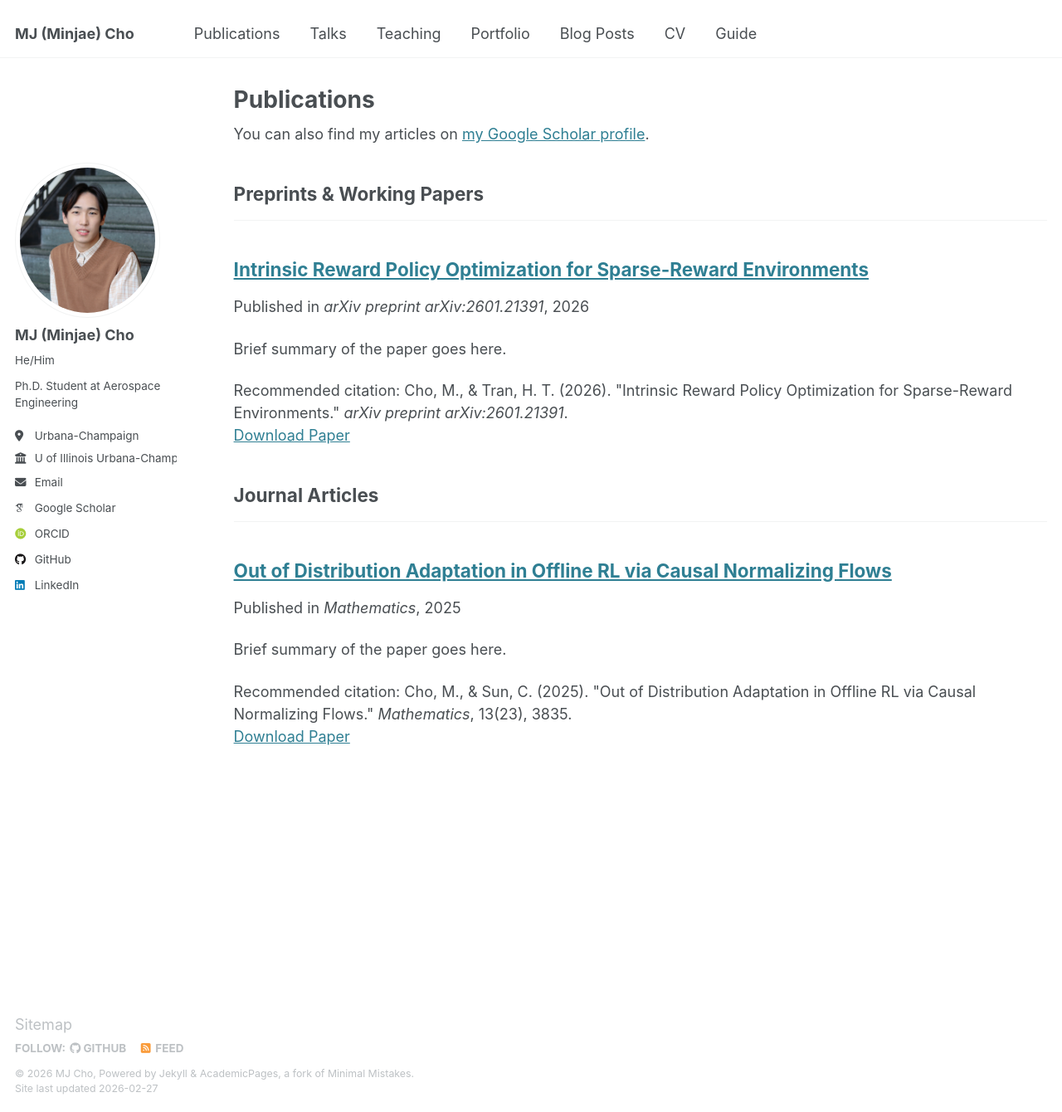
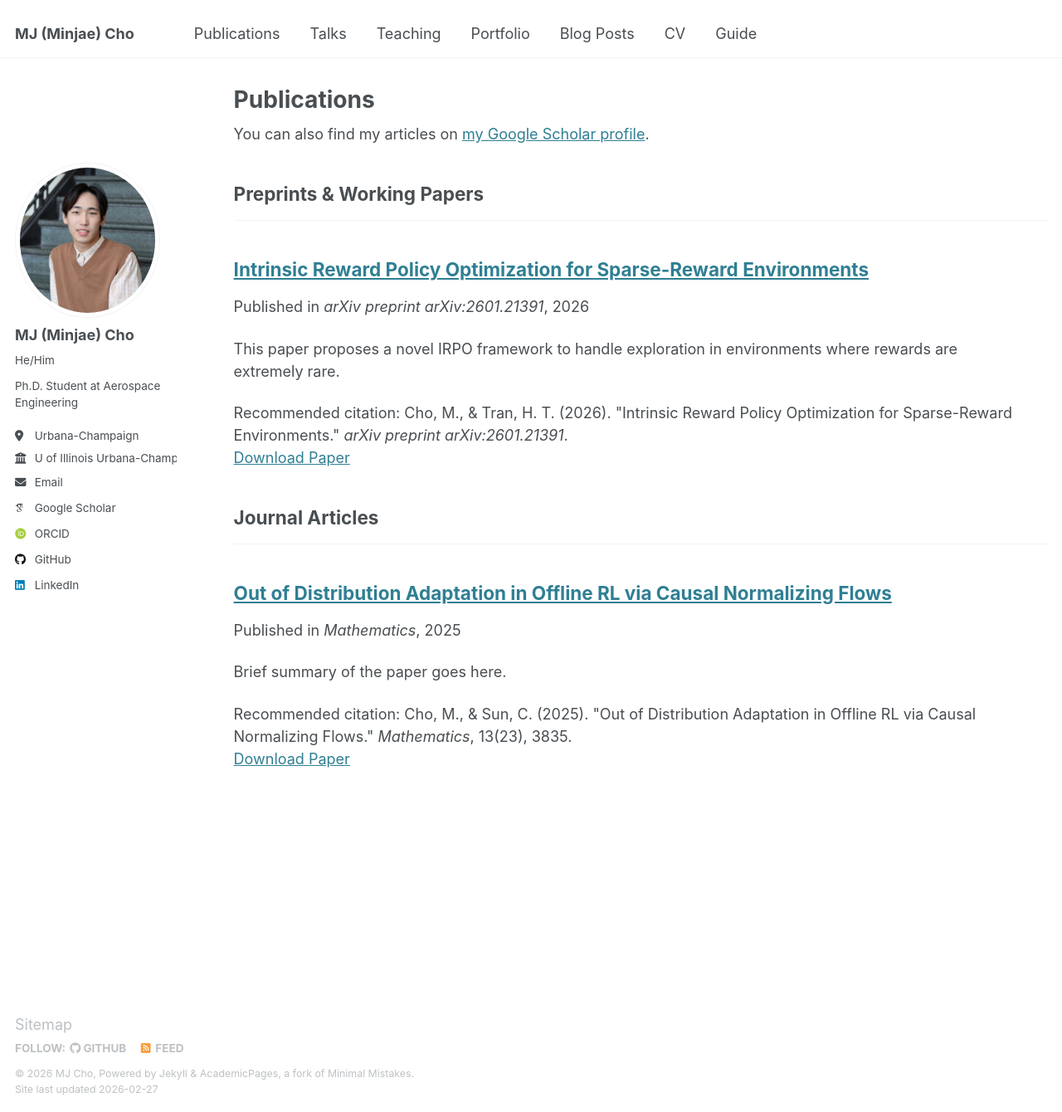
Before and after one commit to Mgineer117/Mgineer117.github.io, a Jekyll site: the page built from _pages/publications.html, in a window 1280 px wide and 1340 px high. Shown: the whole window at 83% size. Built offline with Jekyll 4.4.1, drawn with Linux system fonts in a browser that asks for light colours; some web fonts are replaced; some of the changed lines change nothing that is shown.

Commit message:
IRPO updated

````diff
--- a/_publications/2026-01-30-IRPO.md
+++ b/_publications/2026-01-30-IRPO.md
@@ -3,9 +3,57 @@
 collection: publications
 category: preprints
 permalink: /publication/2026-01-30-IRPO
-excerpt: 'Brief summary of the paper goes here.'
+excerpt: 'This paper proposes a novel IRPO framework to handle exploration in environments where rewards are extremely rare.'
 date: 2026-01-30
 venue: 'arXiv preprint arXiv:2601.21391'
 paperurl: 'https://arxiv.org/abs/2601.21391'
-citation: 'Cho, M., &amp; Tran, H. T. (2026). &quot;Intrinsic Reward Policy Optimization for Sparse-Reward Environments.&quot; <i>arXiv preprint arXiv:2601.21391</i>.'
+citation: 'Cho, M., & Tran, H. T. (2026). &quot;Intrinsic Reward Policy Optimization for Sparse-Reward Environments.&quot; <i>arXiv preprint arXiv:2601.21391</i>.'
+image: '/assets/images/IRPO_thumbnail.png' # optional thumbnail
+video: 'https://www.youtube.com/embed/abc123XYZ' # optional demo video
 ---
+
+## 📝 Abstract
+> Sparse-reward environments pose a significant challenge for standard Reinforcement Learning (RL) agents.
+> In this paper, we introduce **Intrinsic Reward Policy Optimization (IRPO)**, a framework that leverages intrinsic curiosity signals to guide exploration in environments with extremely rare rewards.
+
+---
+
+## 🔑 Key Contributions
+- **Novel Objective Function**: We define a new surrogate objective that incorporates intrinsic curiosity.
+- **Improved Sample Efficiency**: Achieves ~20% faster convergence on the `MountainCar-v0` benchmark.
+- **Generalizable Framework**: Can be applied to other sparse-reward benchmarks and robotics tasks.
+
+---
+
+## 🛠 Method Overview
+
+You can use LaTeX equations inline:
+
+The total reward $R_t$ is defined as:
+
+$$
+R_t = r_e + \eta r_i
+$$
+
+where:
+- $r_e$: extrinsic reward
+- $r_i$: intrinsic reward
+- $\eta$: scaling factor for curiosity
+
+### 📊 Diagram / Figure
+![IRPO Framework](https://yourdomain.com/assets/images/IRPO_diagram.png)
+
+### 🎥 Video Demo
+<iframe width="560" height="315" src="https://www.youtube.com/embed/abc123XYZ"
+title="IRPO Demo" frameborder="0" allowfullscreen></iframe>
+
+---
+
+## 📖 BibTeX Citation
+```bibtex
+@article{cho2026intrinsic,
+  title={Intrinsic Reward Policy Optimization for Sparse-Reward Environments},
+  author={Cho, MJ and Tran, HT},
+  journal={arXiv preprint arXiv:2601.21391},
+  year={2026}
+}
````
